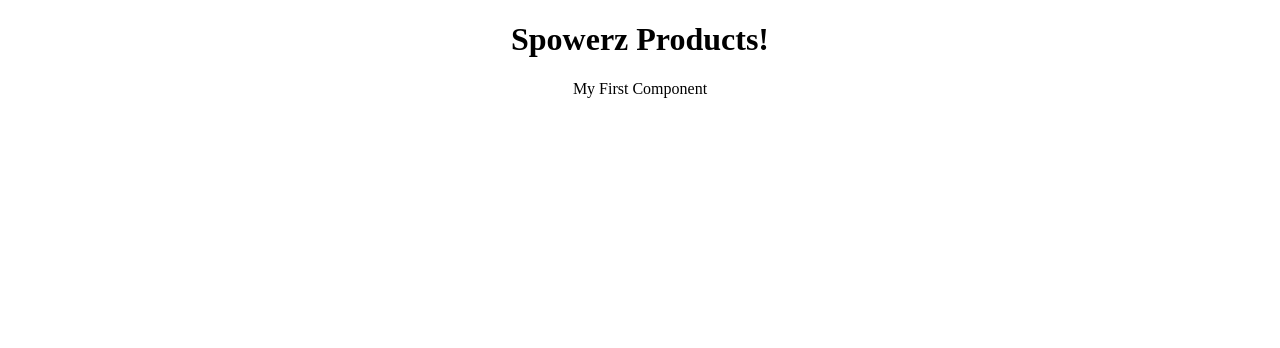
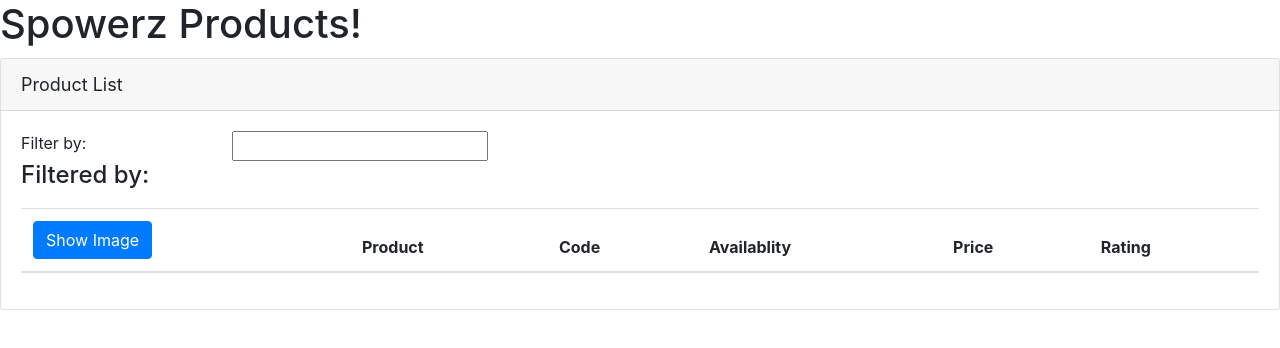
Before and after one commit to balasekar/angularProductManager, an Angular app: page / in a window 1280 px wide. Shown: the top 348 px of the page. Built offline with nearby package versions, Linux system fonts and the light colour scheme.

Commit message:
Step: Template & Component

```diff
--- a/package.json
+++ b/package.json
@@ -19,7 +19,9 @@
     "@angular/platform-browser": "~7.1.0",
     "@angular/platform-browser-dynamic": "~7.1.0",
     "@angular/router": "~7.1.0",
+    "bootstrap": "^4.1.3",
     "core-js": "^2.5.4",
+    "font-awesome": "^4.7.0",
     "npm": "^6.5.0",
     "rxjs": "~6.3.3",
     "tslib": "^1.9.0",
--- a/src/app/app.component.html
+++ b/src/app/app.component.html
@@ -1,8 +1,6 @@
 <!--The content below is only a placeholder and can be replaced.-->
-<div style="text-align:center">
-  <h1>
-    {{ title }}!
-  </h1>
-  <div>My First Component</div>
+<div>
+  <h1>{{ title }}!</h1>
+  <pm-products></pm-products>
 </div>
 <router-outlet></router-outlet>
--- a/src/app/app.module.ts
+++ b/src/app/app.module.ts
@@ -3,10 +3,12 @@
 
 import { AppRoutingModule } from './app-routing.module';
 import { AppComponent } from './app.component';
+import {ProductListComponent} from './products/product-list.component';
 
 @NgModule({
   declarations: [
-    AppComponent
+    AppComponent,
+    ProductListComponent
   ],
   imports: [
     BrowserModule,
--- a/src/app/products/product-list.component.html
+++ b/src/app/products/product-list.component.html
@@ -16,7 +16,7 @@
       </div>
     </div>
     <div class='table-responsive'>
-      <table>
+      <table class='table'>
         <thead>
         <tr>
           <th>
--- a/src/styles.sass
+++ b/src/styles.sass
@@ -1 +1,9 @@
-/* You can add global styles to this file, and also import other style files */
+@import '~bootstrap/dist/css/bootstrap.min.css'
+@import '~font-awesome/css/font-awesome.min.css'
+.card
+  margin-top: 10px
+  &-header
+    font-size: large
+
+.table
+  margin-top: 10px
```
Also changed, not shown: angular.json (line endings or trailing spaces), 1 other file (tests, documents, lock files or other folders).
